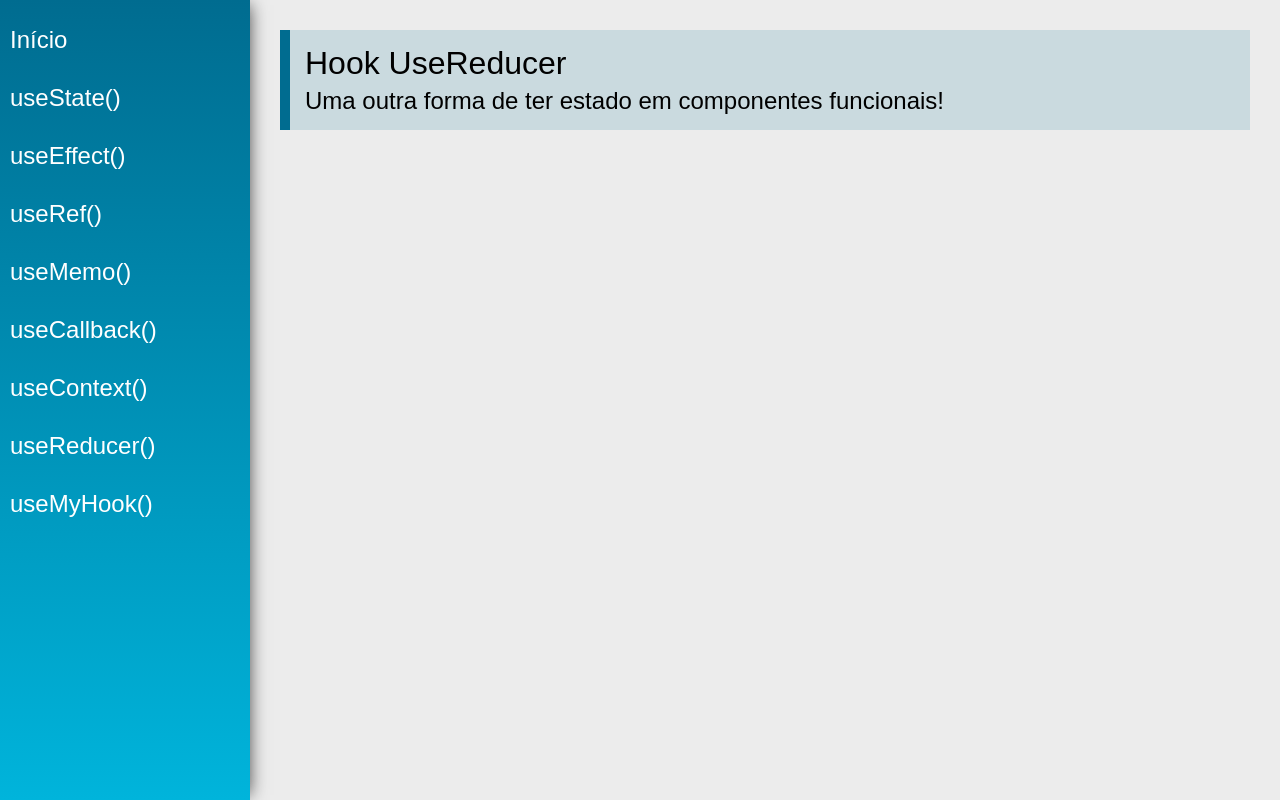
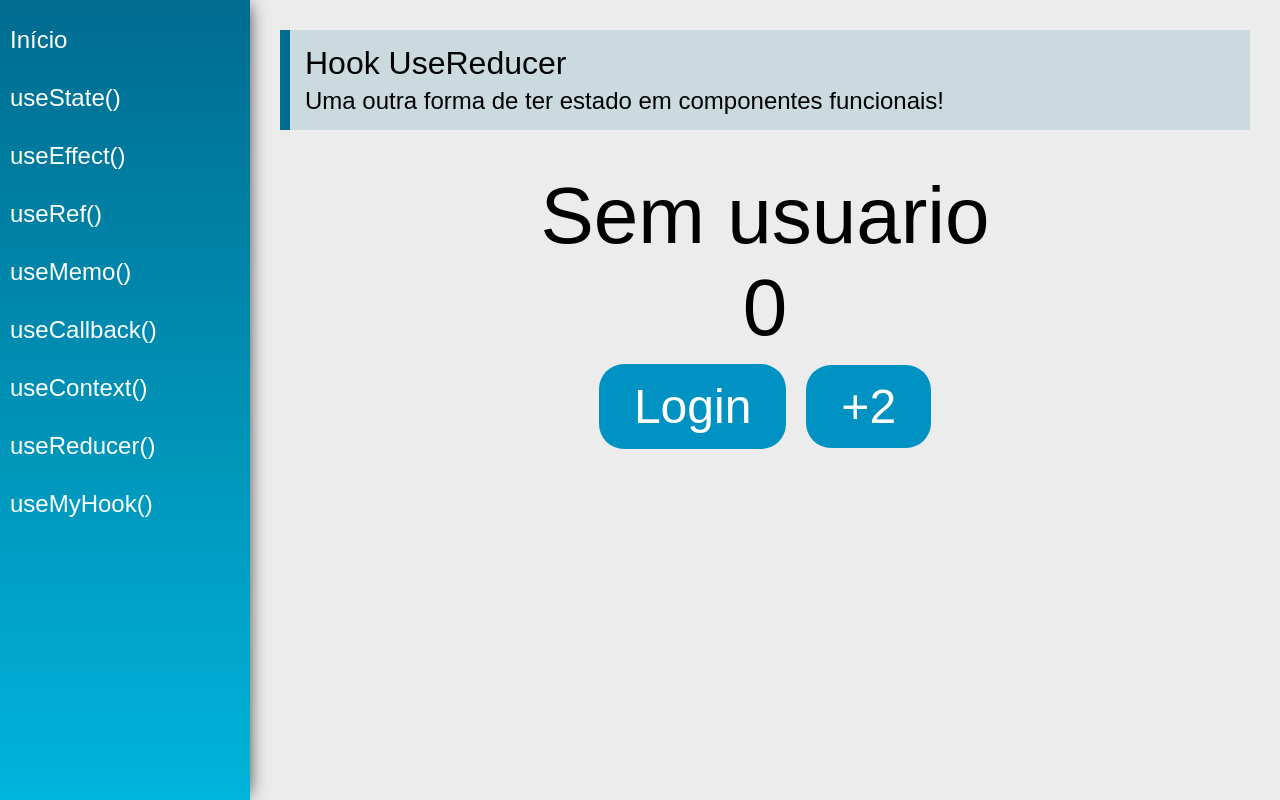
Before and after one commit to mrcomputer2018/hooks, a React (Create React App) app: page /useReducer in a window 1280 px wide. Built offline with nearby package versions, Linux system fonts and the light colour scheme.

Commit message:
hoooks useReducer #01

```diff
--- a/src/views/examples/UseReducer.jsx
+++ b/src/views/examples/UseReducer.jsx
@@ -1,13 +1,51 @@
-import React from 'react'
+import React, { useReducer } from 'react'
 import PageTitle from '../../components/layout/PageTitle'
 
+const initialState = {
+    other: "...",
+    cart: [],
+    prooducts: [],
+    user: null,
+    // Foco
+    number: 0,
+}
+//* Recebe o estado atual e uma acao
+function reducer(state, action) {
+    //* toda acao tem pelo menos o atributo tipo
+    switch (action.type) {
+        case "number_add2":
+            return {...state, number: state.number + 2}
+        case "login":
+            return {...state, user: { name: action.payload } }
+        default:
+            //* retorna o estado atual
+            return state
+    }
+
+}
+
 const UseReducer = (props) => {
+    //* no hooks passo a funcao reducar e estado inical como parametro
+    const [state, dispatch] = useReducer(reducer, initialState)
     return (
         <div className="UseReducer">
             <PageTitle
                 title="Hook UseReducer"
                 subtitle="Uma outra forma de ter estado em componentes funcionais!"
             />
+            <div className="center">
+                { state.user ?
+                    <span className="text">{ state.user.name }</span> :
+                    <span className="text">Sem usuario</span> }
+
+                <span className="text">{ state.number }</span>
+                <div>
+                    <button className="btn"
+                        onClick={() => dispatch({ type: "login", payload: "Maria" })}>Login</button>
+                    <buttoon className="btn"
+                        onClick={() => dispatch({ type: "number_add2" })}>+2</buttoon>
+                </div>
+            </div>
         </div>
     )
 }
```
